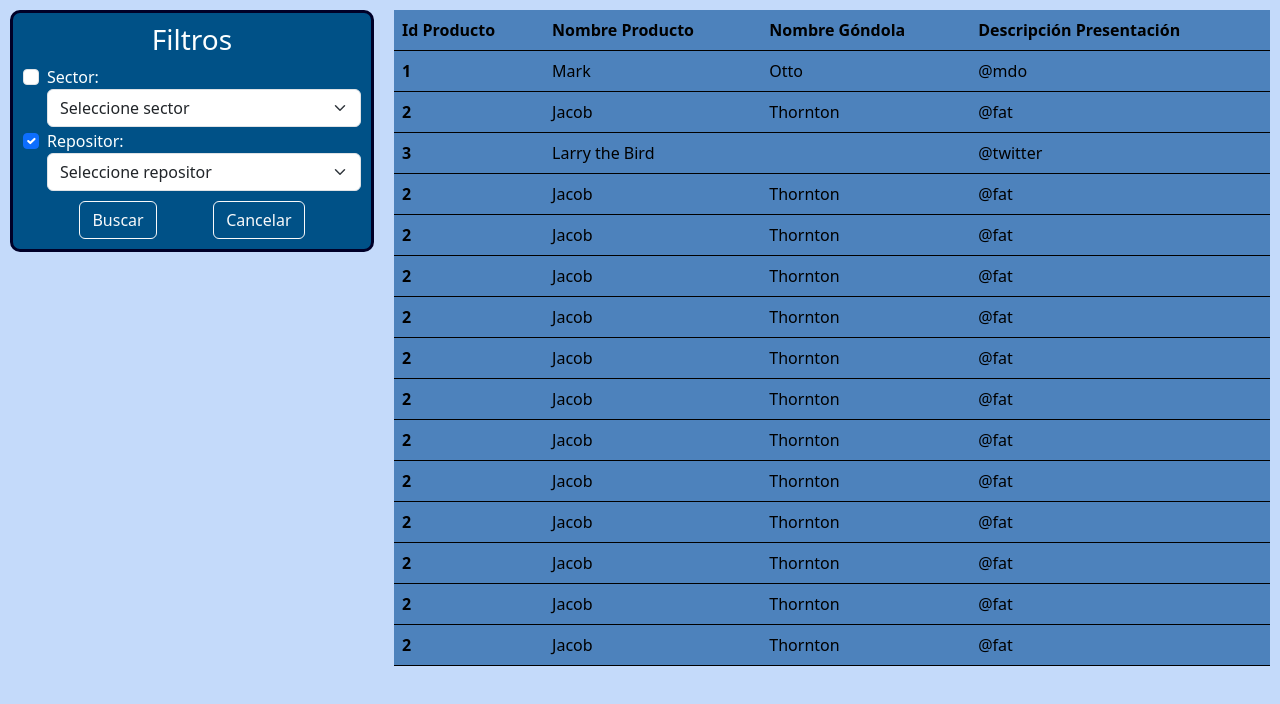
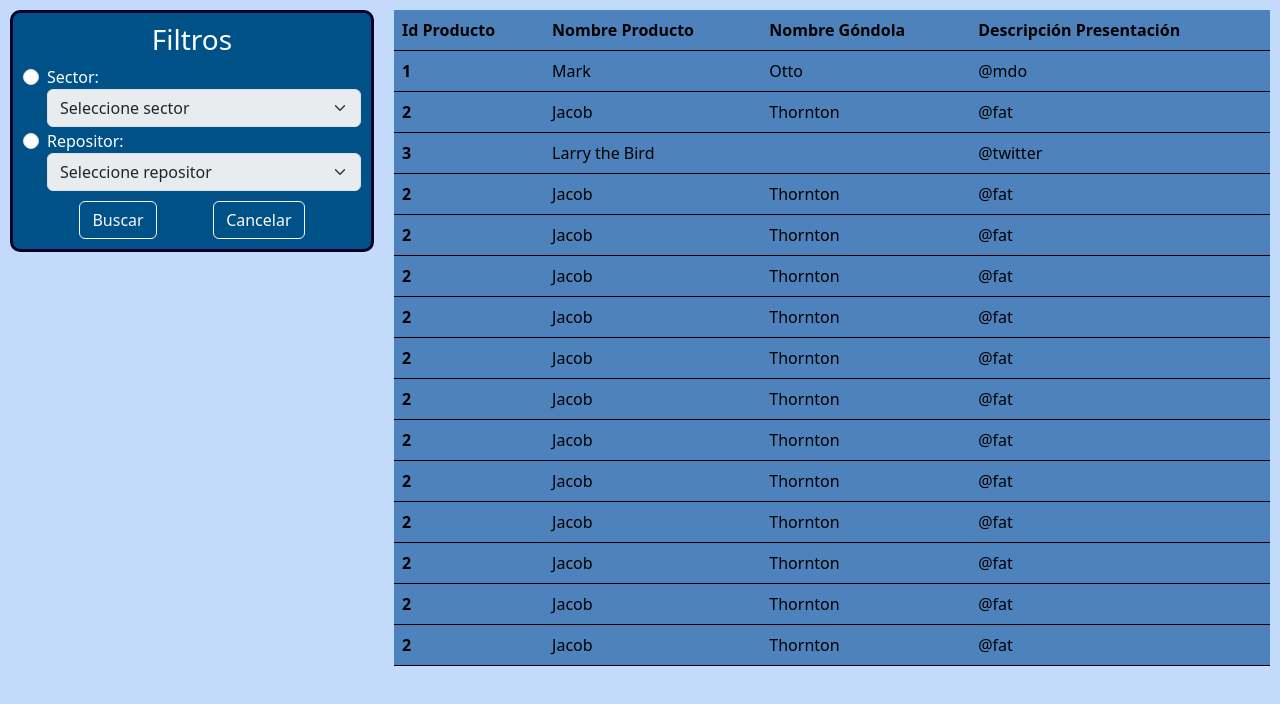
Before and after one commit to BelenRodriguezSchachtschneider/tpBD-front, an Angular app: page / in a window 1280 px wide. Shown: the top 704 px of the page. Built offline with nearby package versions, Linux system fonts and the light colour scheme.

Commit message:
Filtros radiochecked-buttons

```diff
--- a/src/app/app.module.ts
+++ b/src/app/app.module.ts
@@ -5,6 +5,7 @@ import { AppRoutingModule } from './app-routing.module';
 import { AppComponent } from './app.component';
 import { SidebarComponent } from './components/sidebar/sidebar.component';
 import { ResultsComponent } from './components/results/results.component';
+import { FormsModule } from '@angular/forms'
 
 @NgModule({
   declarations: [
@@ -14,7 +15,8 @@ import { ResultsComponent } from './components/results/results.component';
   ],
   imports: [
     BrowserModule,
-    AppRoutingModule
+    AppRoutingModule,
+    FormsModule
   ],
   providers: [],
   bootstrap: [AppComponent]
--- a/src/app/components/sidebar/sidebar.component.html
+++ b/src/app/components/sidebar/sidebar.component.html
@@ -1,11 +1,11 @@
 <section class="sidebar">
     <h3>Filtros</h3>
   <div class="form-check">
-    <input class="form-check-input" type="checkbox" value="" id="flexCheckDefault">
-    <label class="form-check-label" for="flexCheckDefault">
+    <input class="form-check-input" type="radio" name ="selector" value="sector" id="sector" [(ngModel)]="radioChecked" (change)="handleRadioChange()">
+    <label class="form-check-label" for="sector">
       Sector:
     </label>
-    <select class="form-select" aria-label="Default select example first-color">
+    <select [disabled]="radioChecked !== 'sector'" class="form-select" aria-label="Default select example first-color">
       <option selected>Seleccione sector</option>
       <option value="1">One</option>
       <option value="2">Two</option>
@@ -13,11 +13,11 @@
     </select>
   </div>
   <div class="form-check">
-    <input class="form-check-input" type="checkbox" value="" id="flexCheckChecked" checked>
-    <label class="form-check-label" for="flexCheckChecked">
+    <input class="form-check-input" type="radio" name ="selector" value="repositor" id="repositor" [(ngModel)]="radioChecked" (change)="handleRadioChange()">
+    <label class="form-check-label" for="repositor">
       Repositor:
     </label>
-    <select class="form-select" aria-label="Default select example">
+    <select [disabled]="radioChecked !== 'repositor'" class="form-select" aria-label="Default select example">
       <option selected>Seleccione repositor</option>
       <option value="1">One</option>
       <option value="2">Two</option>
--- a/src/app/components/sidebar/sidebar.component.ts
+++ b/src/app/components/sidebar/sidebar.component.ts
@@ -7,4 +7,9 @@ import { Component } from '@angular/core';
 })
 export class SidebarComponent {
 
+  radioChecked: string = ""
+
+  handleRadioChange() { }
+
+
 }
```
